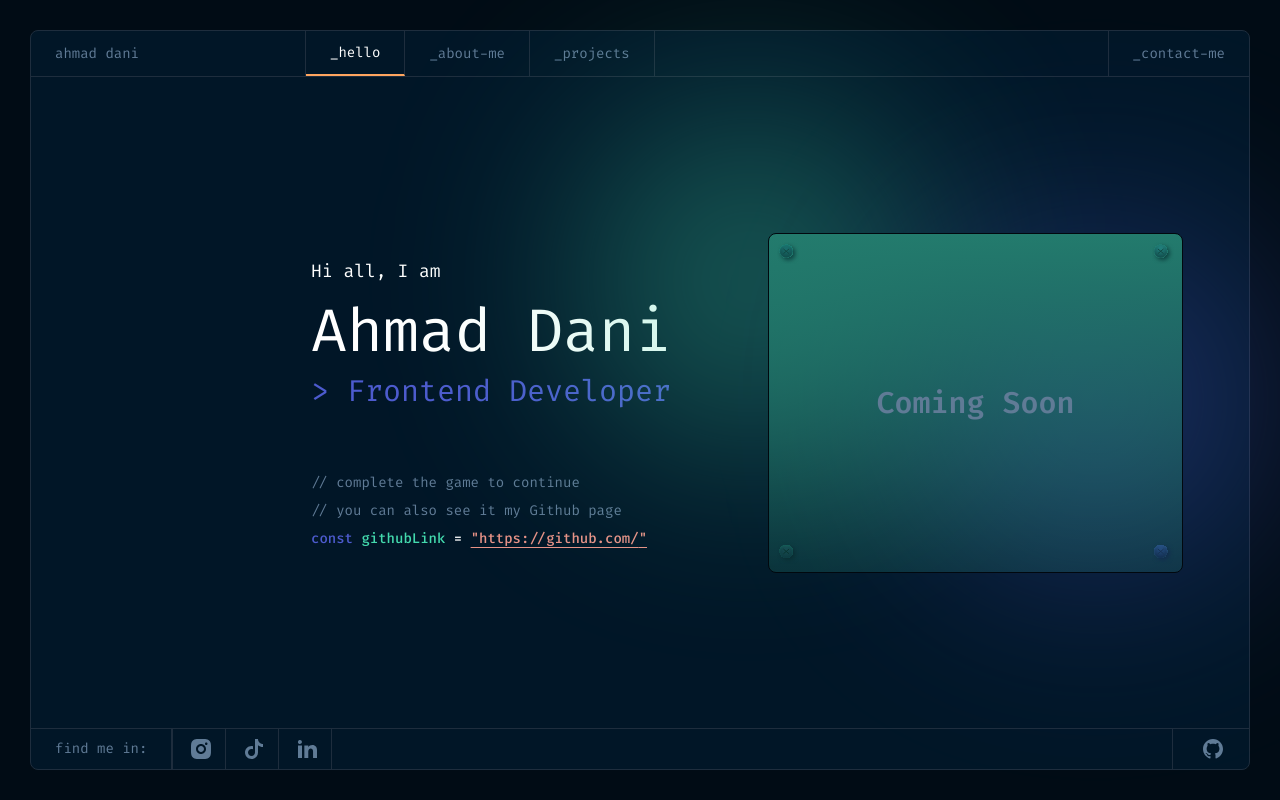
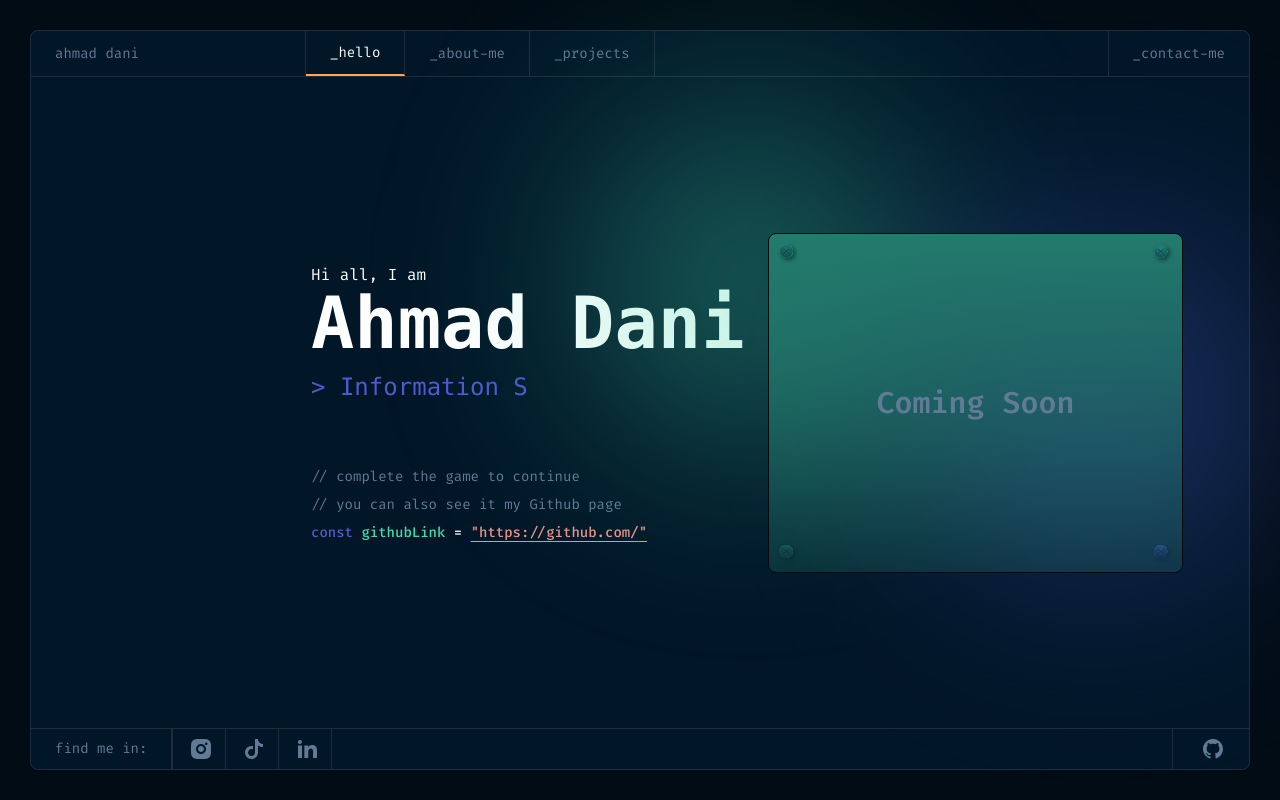
Before and after one commit to ahmaddani227/react-porto, a React (Vite) app: page / in a window 1280 px wide. Built offline with nearby package versions, Linux system fonts and the light colour scheme; no server answers.

Commit message:
feat: add animation profile in home page

```diff
--- /dev/null
+++ b/src/components/animations/TypingText.tsx
@@ -0,0 +1,74 @@
+"use client";
+import { useEffect, useState } from "react";
+import { motion } from "motion/react";
+
+interface TypingTextProps {
+  texts: string[];
+  className?: string;
+}
+
+export default function TypingText({ texts, className }: TypingTextProps) {
+  const LETTER_DELAY = 0.1;
+  const BOX_FADE_DURATION = 0.08;
+  const FADE_DELAY = 3.2;
+  const MAIN_FADE_DURATION = 0.4;
+  const SWAP_DELAY_IN_MS = 4200;
+
+  const [index, setIndex] = useState(0);
+
+  useEffect(() => {
+    const interval = setInterval(() => {
+      setIndex((prev) => (prev + 1) % texts.length);
+    }, SWAP_DELAY_IN_MS);
+
+    return () => clearInterval(interval);
+  }, [texts.length]);
+
+  return (
+    <span className={`inline-block font-mono text-blue-400 ${className}`}>
+      &gt;{" "}
+      {texts[index].split("").map((char, i) => {
+        const isSpace = char === " ";
+        return (
+          <motion.span
+            key={`${index}-${i}`}
+            className="relative inline-block"
+            initial={{ opacity: 1 }}
+            animate={{ opacity: 0 }}
+            transition={{
+              delay: FADE_DELAY,
+              duration: MAIN_FADE_DURATION,
+              ease: "easeInOut",
+            }}
+          >
+            <motion.span
+              initial={{ opacity: 0 }}
+              animate={{ opacity: 1 }}
+              transition={{
+                delay: i * LETTER_DELAY,
+                duration: 0.05,
+                ease: "easeOut",
+              }}
+            >
+              {isSpace ? "\u00A0" : char}
+            </motion.span>
+
+            {!isSpace && (
+              <motion.span
+                className="absolute inset-[2px] bg-neutral-900"
+                initial={{ opacity: 0 }}
+                animate={{ opacity: [0, 1, 0] }}
+                transition={{
+                  delay: i * LETTER_DELAY,
+                  times: [0, 0.2, 1],
+                  duration: BOX_FADE_DURATION,
+                  ease: "easeInOut",
+                }}
+              />
+            )}
+          </motion.span>
+        );
+      })}
+    </span>
+  );
+}
--- a/src/modules/home/components/Profile.tsx
+++ b/src/modules/home/components/Profile.tsx
@@ -1,22 +1,72 @@
+import { motion } from "motion/react";
 import { GITHUB_ACCOUNTS } from "../../../constants/github";
+import TypingText from "../../../components/animations/TypingText";
 
 function Profile() {
   return (
     <div className="w-full lg:w-1/2">
-      <h3 className="mb-4 text-lg">Hi all, I am</h3>
-      <h1 className="mb-3 text-6xl font-normal">Ahmad Dani</h1>
-      <h2 className="text-3xl text-mint-green lg:text-periwinkle-blue">
-        &gt; Frontend Developer
-      </h2>
+      <motion.h3
+        initial={{ y: 80, opacity: 0 }}
+        animate={{ y: 0, opacity: 1 }}
+        transition={{
+          type: "spring",
+          stiffness: 120,
+          damping: 12,
+          duration: 0.6,
+        }}
+      >
+        Hi all, I am
+      </motion.h3>
+      <motion.h1
+        initial={{ opacity: 0, y: 25, scale: 0.95 }}
+        animate={{ opacity: 1, y: 0, scale: 1 }}
+        transition={{
+          type: "spring",
+          stiffness: 180,
+          damping: 12,
+          mass: 0.8,
+          duration: 0.7,
+        }}
+        whileHover={{
+          scale: 1.03,
+          transition: { type: "spring", stiffness: 200, damping: 8 },
+        }}
+        className="mb-3 font-mono text-6xl font-extrabold text-white md:text-7xl"
+      >
+        Ahmad Dani
+      </motion.h1>
+      <TypingText
+        texts={[
+          "Aspiring Full Stack Web Developer",
+          "Information Systems Student",
+        ]}
+        className="text-2xl text-mint-green lg:text-periwinkle-blue"
+      />
 
       <div className="pt-16">
-        <p className="mb-2 text-sm text-slate-muted">
+        <motion.p
+          initial={{ opacity: 0, y: 10 }}
+          animate={{ opacity: 1, y: 0 }}
+          transition={{ duration: 0.4, delay: 1.2 }}
+          className="mb-2 text-sm text-slate-muted"
+        >
           // complete the game to continue
-        </p>
-        <p className="mb-2 text-sm text-slate-muted">
+        </motion.p>
+
+        <motion.p
+          initial={{ opacity: 0, y: 10 }}
+          animate={{ opacity: 1, y: 0 }}
+          transition={{ duration: 0.4, delay: 1.6 }}
+          className="mb-2 text-sm text-slate-muted"
+        >
           // you can also see it my Github page
-        </p>
-        <p className="text-sm font-medium">
+        </motion.p>
+        <motion.p
+          initial={{ opacity: 0, y: 10 }}
+          animate={{ opacity: 1, y: 0 }}
+          transition={{ duration: 0.4, delay: 2 }}
+          className="text-sm font-medium"
+        >
           <span className="text-periwinkle-blue">const</span>{" "}
           <span className="text-mint-green">githubLink</span> ={" "}
           <a
@@ -26,7 +76,7 @@ function Profile() {
           >
             &quot;https://github.com/{GITHUB_ACCOUNTS.username}&quot;
           </a>
-        </p>
+        </motion.p>
       </div>
     </div>
   );
```
